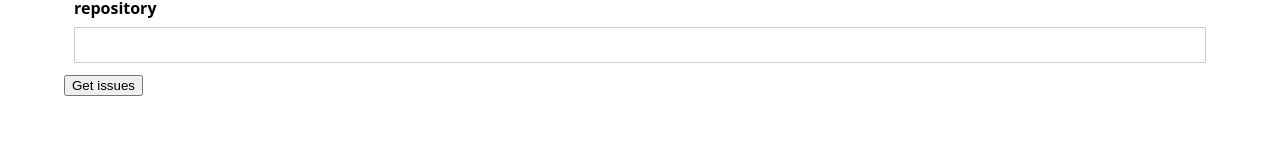
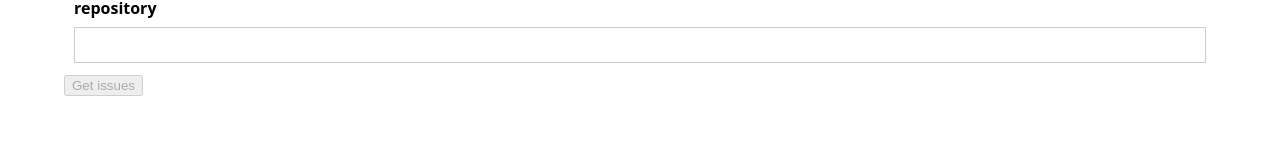
Before and after one commit to Soheevich/github-interface, a React (Create React App) app: page / in a window 1280 px wide. Shown: the part 153-300 px from the top of the page. Built offline with nearby package versions, Linux system fonts and the light colour scheme.

Commit message:
Add disabling search button feature

```diff
--- a/src/containers/IssueDetails/IssueDetails.css
+++ b/src/containers/IssueDetails/IssueDetails.css
@@ -0,0 +1,4 @@
+.IssuesDetailsMain {
+  width: 90%;
+  margin: 0 auto;
+}
--- a/src/containers/IssueDetails/IssueDetails.js
+++ b/src/containers/IssueDetails/IssueDetails.js
@@ -2,6 +2,8 @@ import React from 'react';
 import ReactMarkdown from 'react-markdown';
 import { connect } from 'react-redux';
 import { withRouter } from 'react-router-dom';
+
+import './IssueDetails.css';
 
 const IssueDetails = (props) => {
   const { match: { params: { number } } } = props;
@@ -10,7 +12,7 @@ const IssueDetails = (props) => {
   console.log(issue);
 
   return (
-    <div>
+    <div className="IssuesDetailsMain">
       <h3>{issue.title}</h3>
       <div>
         <img width="44" height="44" src={user.userAvatarUrl} alt={`@${user.userLogin}` } />
--- a/src/containers/IssuesFinder/IssuesFinder.js
+++ b/src/containers/IssuesFinder/IssuesFinder.js
@@ -43,11 +43,13 @@ class IssuesFinder extends Component {
       })
     }
 
+    const buttonActive = this.props.inputs.owner && this.props.inputs.repository;
+
     return (
       <div className="IssuesMain">
         <form onSubmit={this.searchHandler} className="IssuesForm">
           {inputs}
-          <button>Get issues</button>
+          <button disabled={!buttonActive}>Get issues</button>
         </form>
         <ul className="IssuesList">
           { issues }
```
